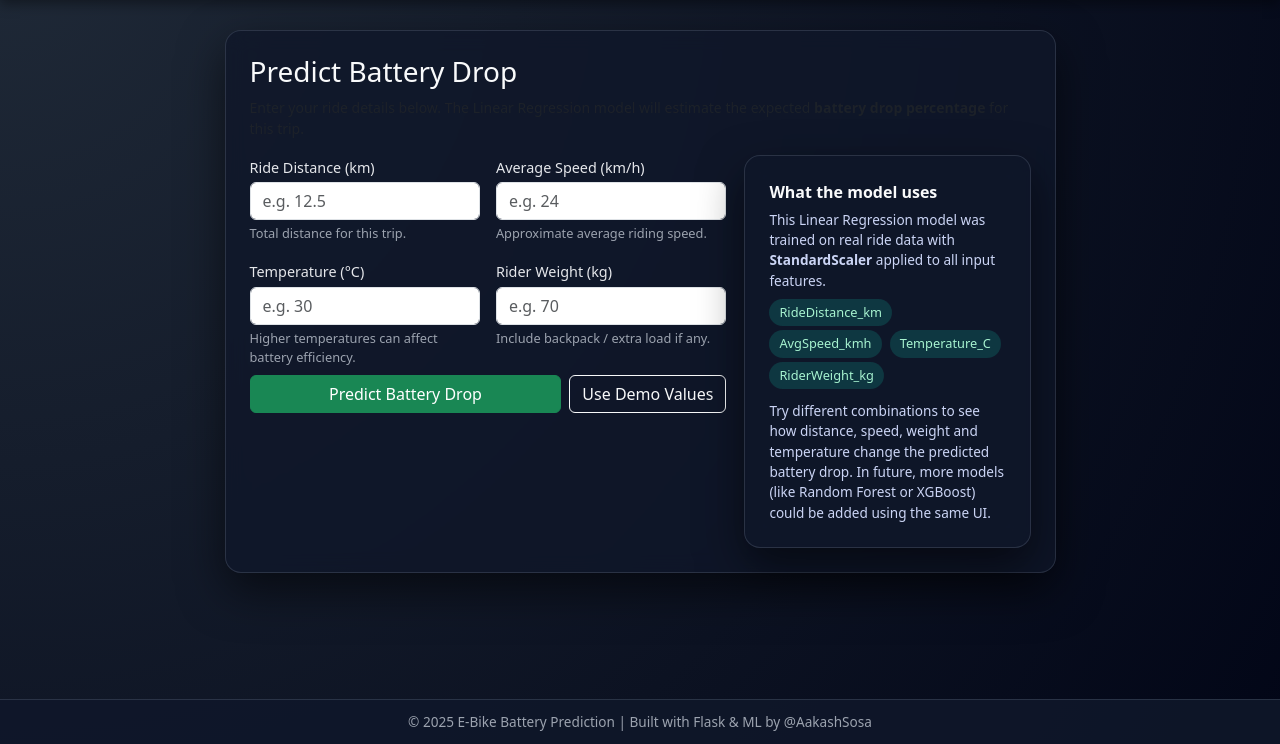
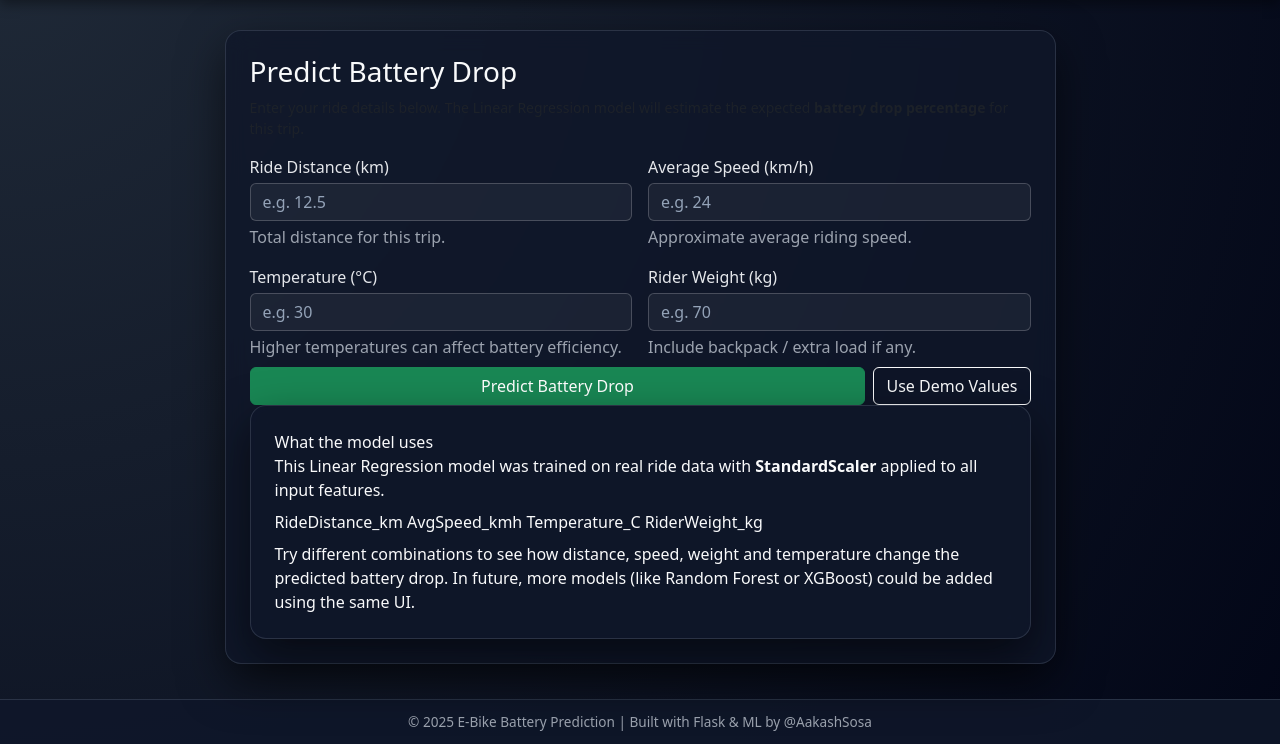
Before and after one commit to aakash2266/Data-Science, a Flask app: page /predict in a window 1280 px wide. Shown: the part 56-800 px from the top of the page. Run offline with Flask 3, Linux system fonts and the light colour scheme; parts of the project's set-up code (start-up, migrations or seed data) failed here and were passed over.

Commit message:
Fix text color in predict page

```diff
--- a/templates/predict.html
+++ b/templates/predict.html
@@ -4,50 +4,37 @@
 {% block main %}
 
 <style>
-  .predict-layout {
-    display: grid;
-    grid-template-columns: minmax(0, 2fr) minmax(0, 1.2fr);
-    gap: 18px;
+  /* Make labels visible */
+  .field-label {
+      color: #e5e7eb !important;  /* light grey */
   }
 
-  @media (max-width: 768px) {
-    .predict-layout {
-      grid-template-columns: 1fr;
-    }
+  /* Make hint text visible */
+  .hint-text {
+      color: #9ca3af !important;
   }
 
-  .field-label {
-    font-size: 0.9rem;
-    color: #e5e7eb;
+  /* Make form input text white */
+  .form-control {
+      background: rgba(255,255,255,0.05);
+      border: 1px solid rgba(255,255,255,0.2);
+      color: #f1f5f9 !important;
   }
 
-  .hint-text {
-    font-size: 0.8rem;
-    color: #9ca3af;
+  /* Placeholder text */
+  .form-control::placeholder {
+      color: #94a3b8;
   }
 
-  .side-card-title {
-    font-size: 1rem;
-    font-weight: 600;
-    margin-bottom: 6px;
-  }
-
-  .side-card-text {
-    font-size: 0.85rem;
-    color: #cbd5f5;
-  }
-
-  .metric-badge {
-    display: inline-block;
-    padding: 4px 10px;
-    border-radius: 999px;
-    font-size: 0.8rem;
-    background: rgba(15, 118, 110, 0.35);
-    color: #a7f3d0;
-    margin-right: 4px;
-    margin-bottom: 4px;
+  /* Input focus state */
+  .form-control:focus {
+      border-color: #3b82f6;
+      box-shadow: 0 0 0 1px #3b82f6;
+      background: rgba(255,255,255,0.08);
+      color: #fff;
   }
 </style>
+
 
 <div class="glass-card">
   <h3 class="mb-2">Predict Battery Drop</h3>
```
